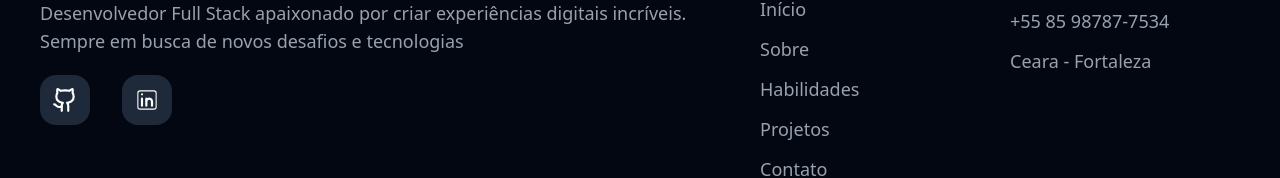
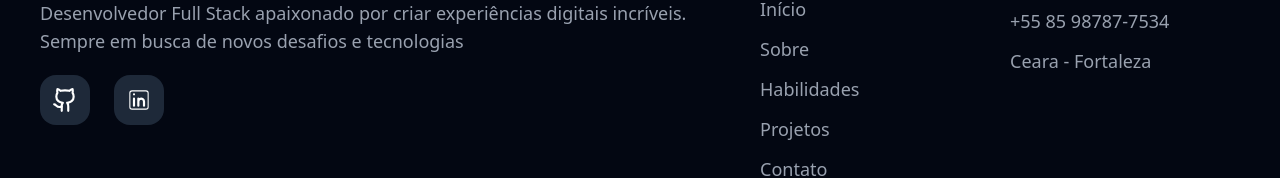
Before and after one commit to daviiisousa/portifolio-davi, a React (Vite) app: page / in a window 1280 px wide. Shown: the part 5146-5324 px from the top of the page. Built offline with nearby package versions, Linux system fonts and the light colour scheme.

Commit message:
mais links

```diff
--- a/src/components/TrabalhaJuntos.jsx
+++ b/src/components/TrabalhaJuntos.jsx
@@ -65,6 +65,7 @@ export function TrabalharJuntos() {
           <div className="space-y-3">
             <h3 className="text-[18px] font-medium">Me encontre nas redes</h3>
             <div className="flex gap-2">
+              <a href="https://github.com/daviiisousa" target="_blanck">
                 <IconButton
                   icon={
                     <FiGithub
@@ -73,6 +74,11 @@ export function TrabalharJuntos() {
                     />
                   }
                 />
+              </a>
+              <a
+                href="https://www.linkedin.com/in/davi-sousa-alves"
+                target="_blanck"
+              >
                 <IconButton
                   icon={
                     <CiLinkedin
@@ -81,6 +87,7 @@ export function TrabalharJuntos() {
                     />
                   }
                 />
+              </a>
             </div>
           </div>
         </div>
--- a/src/components/layout/Footer.jsx
+++ b/src/components/layout/Footer.jsx
@@ -14,7 +14,7 @@ export function Footer() {
           Desenvolvedor Full Stack apaixonado por criar experiências digitais
           incríveis. Sempre em busca de novos desafios e tecnologias
         </p>
-        <div className="flex items-center gap-5">
+        <div className="flex items-center gap-3">
           <IconButton
             icon={
               <LuGithub size={50} className="p-3 rounded-2xl bg-gray-800" />
```
Lines whose indentation alone changed are shown as unchanged.
